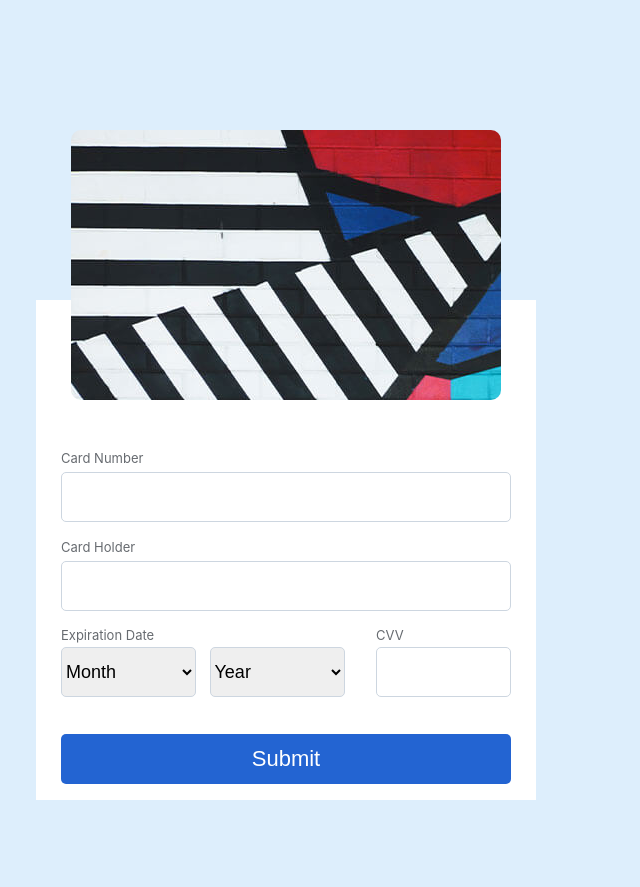
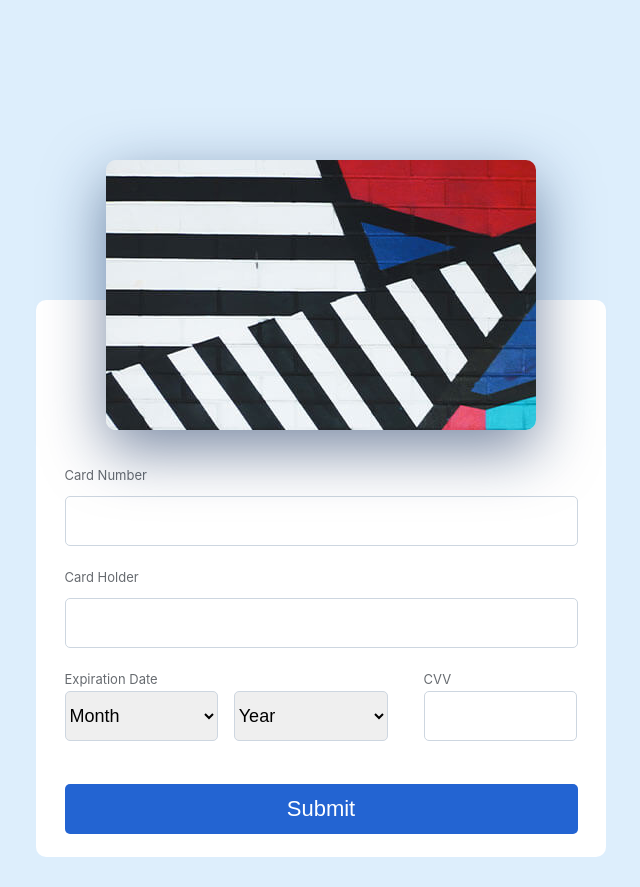
Before and after one commit to cjislegit/reactcreditcardform, a React (Create React App) app: page / in a window 1280 px wide. Shown: the whole page, without its empty margins (354-994 px from the left). Before the commit the page ends 830 px from the top, so only its background shows below. Built offline with nearby package versions, Linux system fonts and the light colour scheme.

Commit message:
Added box shodow

```diff
--- a/src/components/Form.js
+++ b/src/components/Form.js
@@ -2,10 +2,7 @@ import React from 'react';
 
 const Form = () => {
   return (
-    <div
-      className='formContainer'
-      style={{ background: 'white', height: '500px' }}
-    >
+    <div className='formContainer'>
       <form>
         <label for='Card Number'>Card Number</label>
         <input id='Card Number' type='text' />
--- a/src/index.css
+++ b/src/index.css
@@ -67,8 +67,12 @@ select {
 }
 
 .formContainer {
+  background-color: white;
   display: grid;
   grid-template-rows: 30% 70%;
+  width: 570px;
+  height: 557px;
+  border-radius: 10px;
 }
 
 .rowContainer {
@@ -98,7 +102,7 @@ label[for='CVV'] {
 }
 
 .creditCardContainer {
-  width: 500px;
+  width: 570px;
   display: flex;
   justify-content: center;
 }
@@ -109,5 +113,6 @@ label[for='CVV'] {
   border-radius: 10px;
   background-image: url('../src/assets/1.jpeg');
   position: relative;
-  top: 100px;
+  top: 130px;
+  box-shadow: 0 20px 60px 0 rgba(14, 42, 90, 0.55);
 }
```
